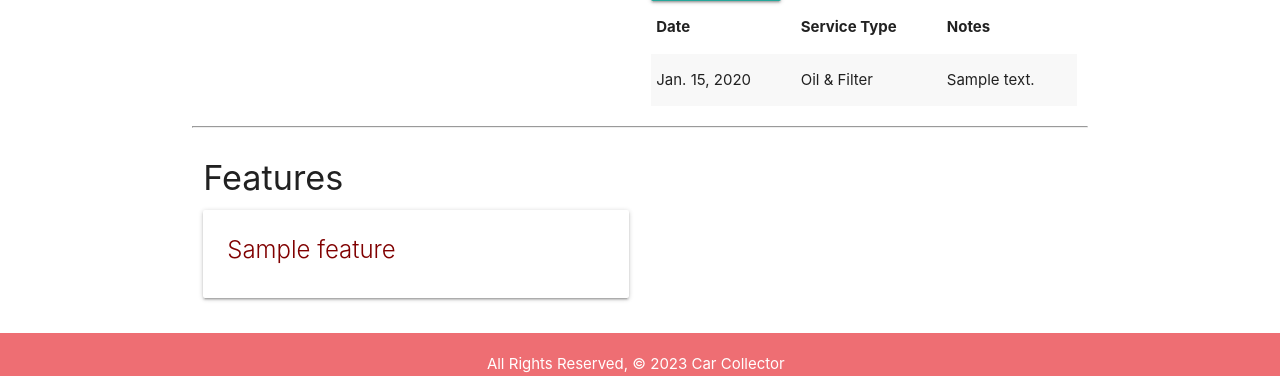
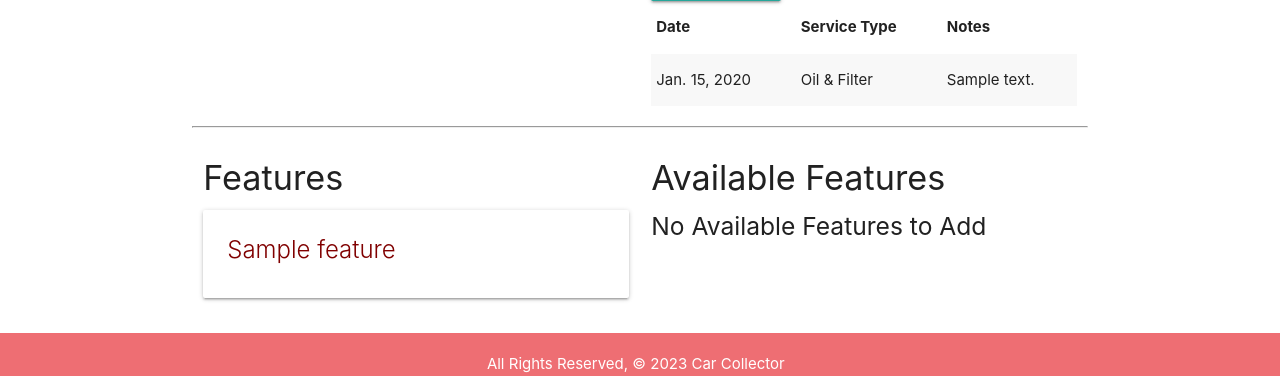
Before and after one commit to avilla13/Car-Collection, a Django app: page /cars/1/ in a window 1280 px wide. Shown: the part 514-890 px from the top of the page. Run offline with Django 4.2, Linux system fonts and the light colour scheme; tables that the repository leaves empty hold one stand-in row (values such as "Sample post").

Commit message:
Show 'available features' section in details page

```diff
--- a/main_app/templates/cars/detail.html
+++ b/main_app/templates/cars/detail.html
@@ -50,6 +50,7 @@
 <!-- Begin Feature Section -->
 <hr>
 <div class="row">
+  <!-- Begin Car's Current Features List -->
   <div class="col s6">
     <h4>Features</h4>
     {% if car.features.count %}
@@ -66,7 +67,31 @@
       <h5>No Features Listed Yet</h5>
     {% endif %}
   </div>
+  <!-- End Car's Features List -->
+
   <!-- Available Features below this line -->
+  <div class="col s6">
+    <h4>Available Features</h4>
+    {% if features.count %}
+      {% for feature in features.all %}
+        <div class="card">
+          <div class="card-content">
+            <span class="card-title">
+              <span style="color: green">{{feature.name}}</span>
+            </span>
+          </div>
+          <div class="card-action">
+            <form action="" method="POST">
+              {% csrf_token %}
+              <button type="submit" class="btn">Add</button>
+            </form>
+          </div>
+        </div>
+      {% endfor %}
+    {% else %}
+      <h5>No Available Features to Add</h5>
+    {% endif %}
+  </div>
 </div>
 
 
--- a/main_app/views.py
+++ b/main_app/views.py
@@ -24,12 +24,17 @@ def cars_index(request):
 
 def cars_detail(request, car_id):
    car = Car.objects.get(id=car_id)
+   # List the features the car DOES have:
+   id_list = car.features.all().values_list('id')
+   # Now we can query for features whose ids are NOT in list using:
+   features_not_included_car = Feature.objects.exclude(id__in=id_list)
    # Instantiate ServiceForm to be rendered in the template
    service_form = ServiceForm()
    return render(request, 'cars/detail.html', {
       # Include the car and service_form in the context
       'car': car,
-      'service_form': service_form
+      'service_form': service_form,
+      'features': features_not_included_car
     })
 
 class CarCreate(CreateView):
```
